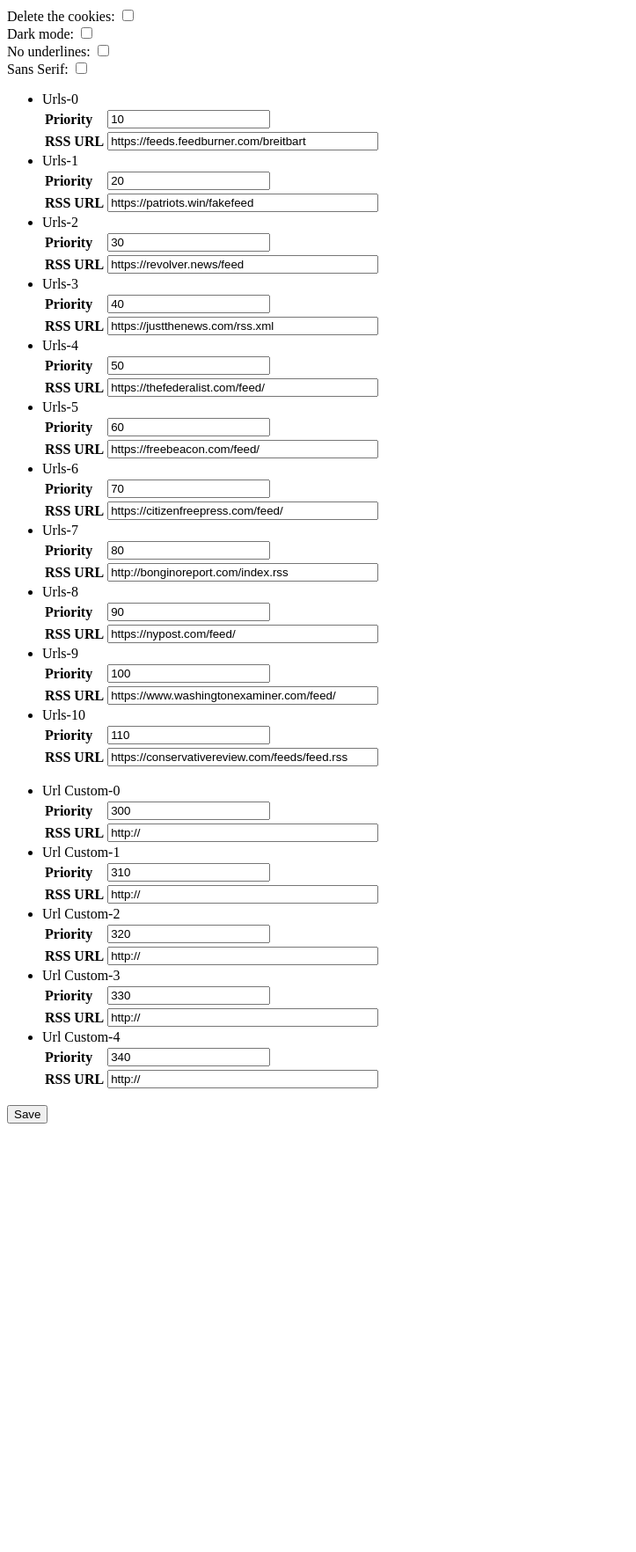
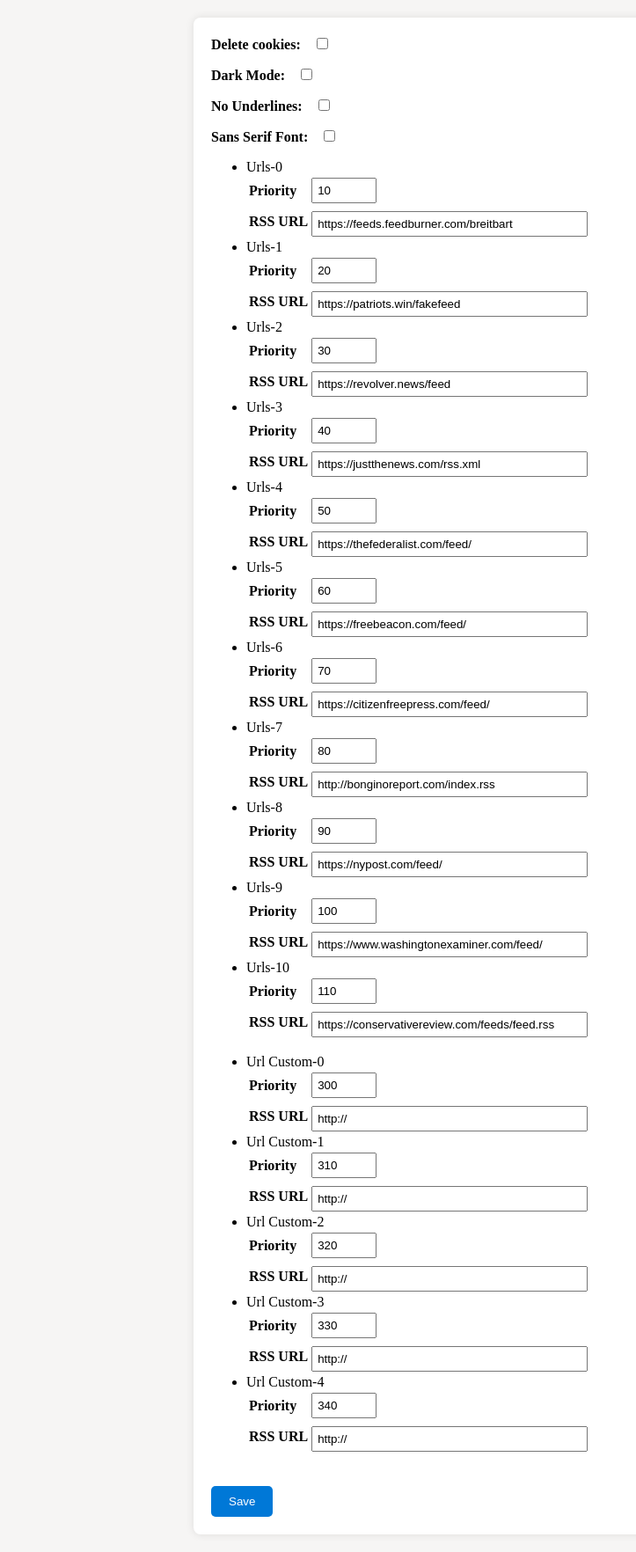
Before and after one commit to KeithCu/LinuxReport, a Flask app: page /config in a window 1280 px wide. Shown: the whole page at 88% size, without its empty margins (0-723 px from the left). Before the commit the page ends 1277 px from the top, so only its background shows below. Run offline with Flask 3, Linux system fonts and the light colour scheme; some libraries are stand-ins or nearby versions.

Commit message:
grok helps me improve the config UI

```diff
--- a/templates/config.html
+++ b/templates/config.html
@@ -16,24 +16,89 @@
   <meta charset="utf-8">
   <meta name="viewport" content="width=device-width, initial-scale=1">
   <title>Customize</title>
+  <style>
+    body {
+      background-color: {% if form.dark_mode.data %}#1e1e1e{% else %}#f6f5f4{% endif %};
+      color: {% if form.dark_mode.data %}#d4d4d4{% else %}black{% endif %};
+    }
+
+    .config-container {
+      max-width: 800px;
+      margin: 20px auto;
+      padding: 20px;
+      background-color: {% if form.dark_mode.data %}#2e2e2e{% else %}#fff{% endif %};
+      border-radius: 8px;
+      box-shadow: 0 0 10px rgba(0,0,0,0.1);
+    }
+
+    .form-group {
+      margin-bottom: 15px;
+    }
+
+    .form-group label {
+      margin-right: 10px;
+      font-weight: bold;
+    }
+
+    dt {
+      font-weight: bold;
+      margin-top: 10px;
+    }
+
+    dd {
+      margin-left: 20px;
+      margin-bottom: 10px;
+    }
+
+    input[type="number"] {
+      width: 60px;
+      padding: 5px;
+    }
+
+    input[type="text"] {
+      width: 100%;
+      padding: 5px;
+      margin-top: 5px;
+    }
+
+    button[type="submit"] {
+      padding: 10px 20px;
+      background-color: #0078D7;
+      color: white;
+      border: none;
+      border-radius: 5px;
+      cursor: pointer;
+      margin-top: 20px;
+    }
+
+    button[type="submit"]:hover {
+      background-color: #005a9e;
+    }
+  </style>
 </head>
 <body>
+<div class="config-container">
   <form method="POST">
-  Delete the cookies:
+    <div class="form-group">
+      <label for="delete_cookie">Delete cookies:</label>
       {{ form.delete_cookie }}
-  <br/>
-  Dark mode:
+    </div>
+    <div class="form-group">
+      <label for="dark_mode">Dark Mode:</label>
       {{ form.dark_mode }}
-  <br />
-  No underlines:
+    </div>
+    <div class="form-group">
+      <label for="no_underlines">No Underlines:</label>
       {{ form.no_underlines }}
-  <br />
-  Sans Serif:
+    </div>
+    <div class="form-group">
+      <label for="sans_serif">Sans Serif Font:</label>
       {{ form.sans_serif }}
-  <br />
+    </div>
     {{ form.urls }}
     {{ form.url_custom }}
-  <button type="save" name="save">Save</button>
+    <button type="submit" name="save">Save</button>
   </form>
+</div>
 </body>
 </html>
```
Lines whose indentation alone changed are shown as unchanged.
